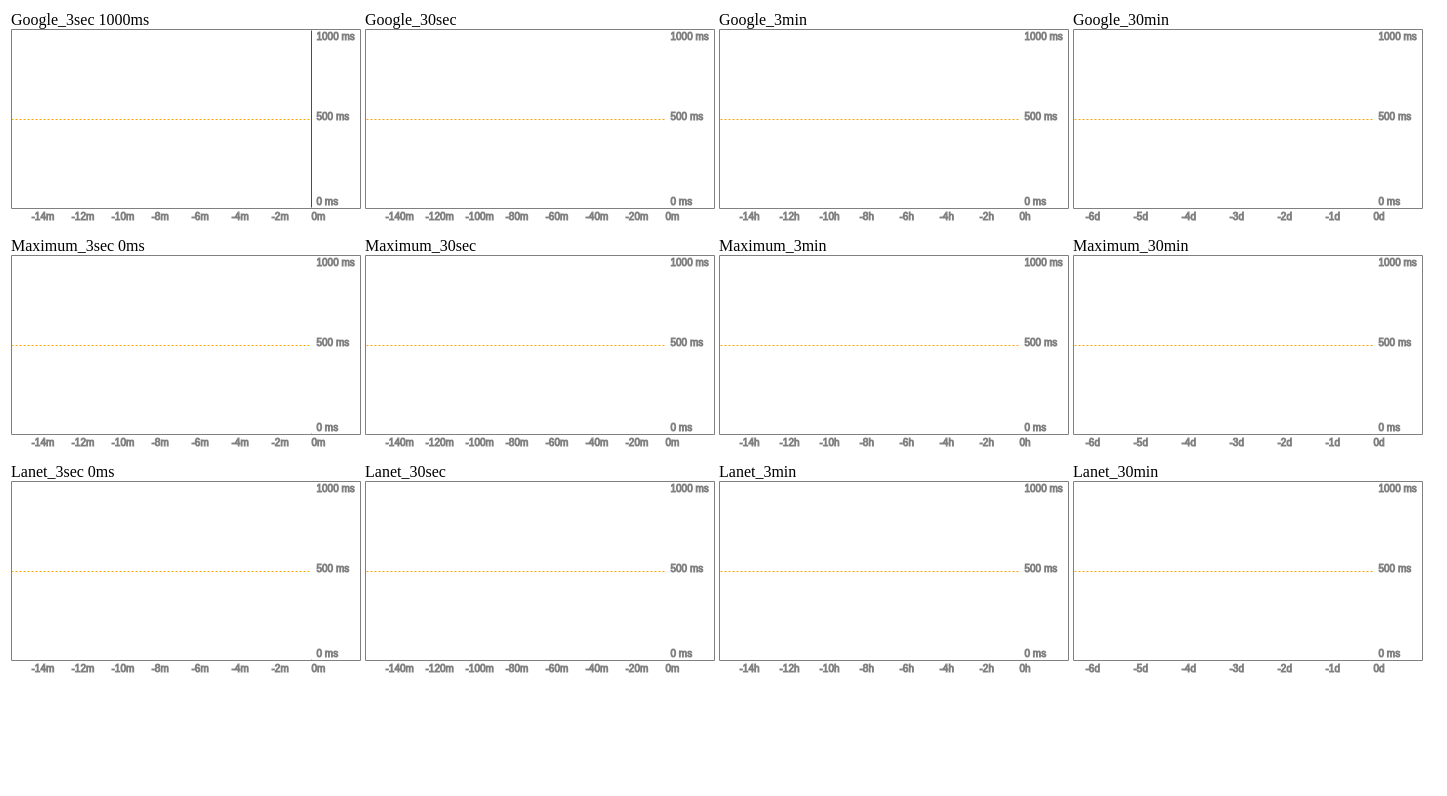
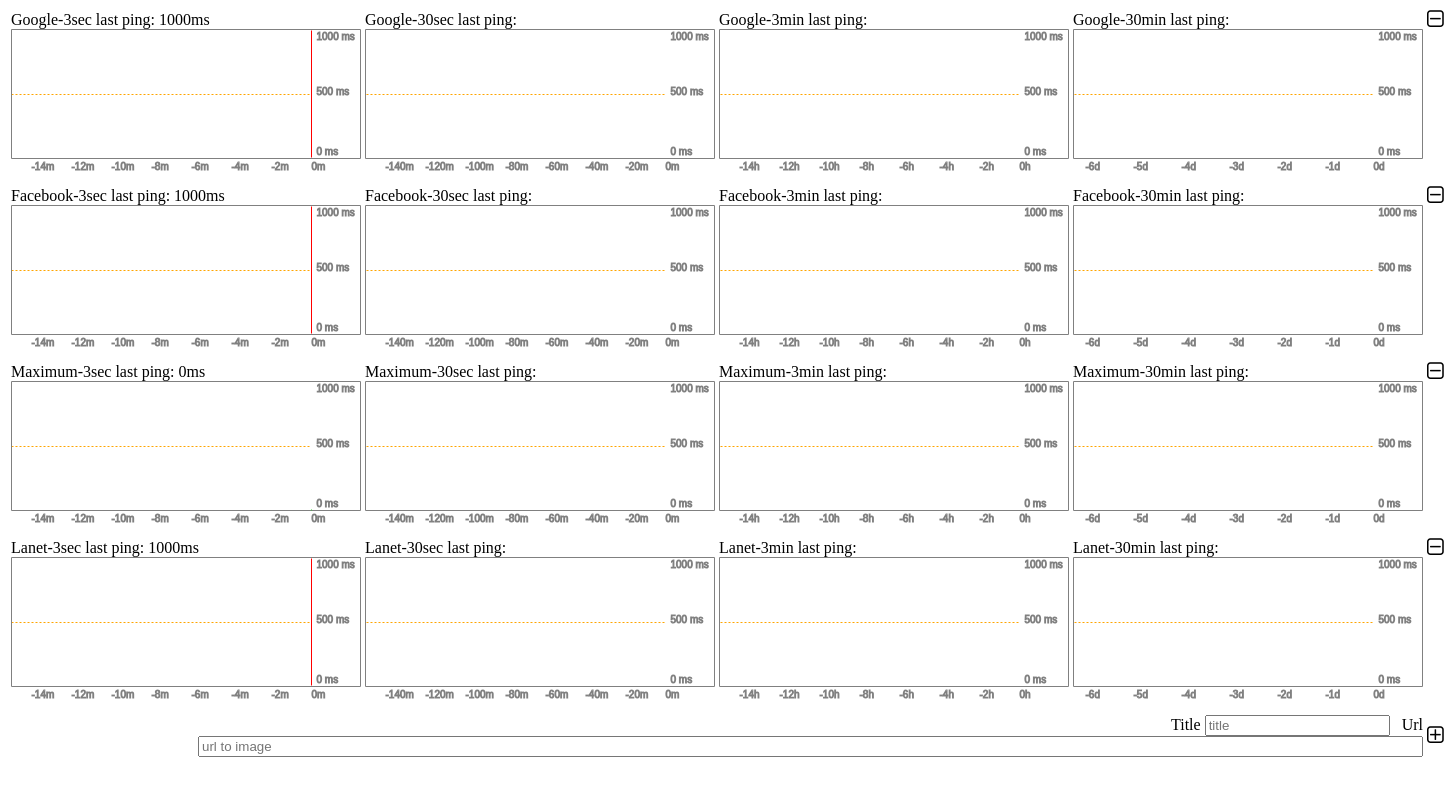
Before and after one commit to kvfomenko/webping, a plain HTML site: page index.html in a window 1280 px wide. Shown: the whole page, 1447 px wide, since content can reach past the window. Drawn offline with nearby package versions, Linux system fonts and the light colour scheme.

Commit message:
added ability to add or remove ping source

```diff
--- a/index.html
+++ b/index.html
@@ -2,34 +2,91 @@
 <html lang="en">
 <head>
 <TITLE>WEB-PING</TITLE>
-<script src="https://ajax.googleapis.com/ajax/libs/jquery/3.4.1/jquery.min.js"></script>
-<script src="/webping/webping.js"></script>
+<link rel="stylesheet" href="https://stackpath.bootstrapcdn.com/font-awesome/4.7.0/css/font-awesome.min.css">
+<script type="text/javascript" src="https://code.jquery.com/jquery-3.4.1.min.js" integrity="sha256-CSXorXvZcTkaix6Yvo6HppcZGetbYMGWSFlBw8HfCJo=" crossorigin="anonymous"></script>
+<script type="text/javascript" src="webping.js"></script>
+<script type="text/javascript">
+	var w=350;
+	var h=150;
 
-<script>
-var w=350;h=200;
+	function get() {
+		var p_data = localStorage.getItem('ping_list');
+		if (p_data) {
+			var p = JSON.parse(p_data);
+		} else {
+			p = [];
+		}
+		return p;
+	}
+
+	function set(i, title, url) {
+		console.log('set:' + i + ':' + title + ', ' + url);
+		var p = get();
+		p[i] = {"title":title, "url":url};
+		localStorage.setItem('ping_list', JSON.stringify(p));
+	}
+
+	function add() {
+		var p = get();
+		set(p.length, $("#title").val(), $("#url").val());
+		window.location.reload();
+	}
+
+	function del(i) {
+		var p = get();
+		console.log('del:' + i + ':' + p[i].title + ', ' + p[i].url);
+		p.splice(i);
+
+		localStorage.setItem('ping_list', JSON.stringify(p));
+		window.location.reload();
+	}
+
+	function set_default() {
+		var p = get();
+		if (p.length === 0) {
+			set(0, "Google", "https://www.google.com/favicon.ico");
+			set(1, "Facebook", "https://www.facebook.com/favicon.ico");
+			set(2, "Maximum", "https://maximuma.net/wp-content/uploads/2019/07/cropped-minloggS-1-32x32.png");
+			set(3, "Lanet", "https://www.lanet.ua/favicon.ico");
+		}
+	}
+
 </script>
 </head>
 <body>
 <table border="0">
-<tr>
-<td><script>renderPingGraphic('Google_3sec', 'https://www.google.com/favicon.ico', 3000, w, h);</script></td>
-<td><script>renderPingGraphic('Google_30sec', '-', 3000*10, w, h, 'Google_3sec');</script></td>
-<td><script>renderPingGraphic('Google_3min', '-', 3000*10*6, w, h, 'Google_30sec');</script></td>
-<td><script>renderPingGraphic('Google_30min', '-', 3000*10*6*10, w, h, 'Google_3min');</script></td>
-</tr>
-<tr>
-<td><script>renderPingGraphic('Maximum_3sec', 'https://maximuma.net/wp-content/uploads/2018/10/logofooter1.png', 3000, w, h);</script></td>
-<td><script>renderPingGraphic('Maximum_30sec', '-', 3000*10, w, h, 'Maximum_3sec');</script></td>
-<td><script>renderPingGraphic('Maximum_3min', '-', 3000*10*6, w, h, 'Maximum_30sec');</script></td>
-<td><script>renderPingGraphic('Maximum_30min', '-', 3000*10*6*10, w, h, 'Maximum_3min');</script></td>
+<script type="text/javascript">
+	set_default();
+	var p = get();
+
+	for (var i=0; i<p.length; i++) {
+		document.write('<tr><td>');
+		renderPingGraphic(p[i].title + '-3sec', p[i].url, 3000, w, h);
+		document.write('</td><td>');
+		renderPingGraphic(p[i].title + '-30sec', '-', 3000*10, w, h, p[i].title + '-3sec');
+		document.write('</td><td>');
+		renderPingGraphic(p[i].title + '-3min', '-', 3000*10*6, w, h, p[i].title + '-30sec');
+		document.write('</td><td>');
+		renderPingGraphic(p[i].title + '-30min', '-', 3000*10*6*10, w, h, p[i].title + '-3min');
+		document.write('</td><td style="text-align: right; vertical-align: top;">');
+		document.write('<i class="fa fa-minus-square-o fa-lg" aria-hidden="true" onClick="del('+i+')" style="cursor:pointer;" title="Add new url for ping"></i>');
+		document.write('</td></tr>');
+	}
+</script>
+
+<tr><td colspan="4" align="right">
+	<form>
+	<label for="title" class="msg">Title</label>
+	<input class="form-control" type="text" id="title" name="url" placeholder="title">&nbsp;&nbsp;
+	<label for="url" class="msg">Url</label>
+	<input class="form-control" type="text" id="url" name="url" placeholder="url to image" size="150">
+	</form>
+</td>
+<td align="right">
+	<i class="fa fa-plus-square-o fa-lg" aria-hidden="true" onClick="add()" style="cursor:pointer;" title="Add new url for ping"></i>
+</td>
 </tr>
 
-<tr>
-<td><script>renderPingGraphic('Lanet_3sec', 'https://www.lanet.ua/assets/images/others/transparent.png', 3000, w, h);</script></td>
-<td><script>renderPingGraphic('Lanet_30sec', '-', 3000*10, w, h, 'Lanet_3sec');</script></td>
-<td><script>renderPingGraphic('Lanet_3min', '-', 3000*10*6, w, h, 'Lanet_30sec');</script></td>
-<td><script>renderPingGraphic('Lanet_30min', '-', 3000*10*6*10, w, h, 'Lanet_3min');</script></td>
-</tr>
 </table>
 
 </body>
--- a/webping.js
+++ b/webping.js
@@ -253,7 +253,7 @@ Ping.prototype.ping = function(source, callback) {
 
 	function renderPingGraphic(name, imgsrc, ping_interval, width, height, rel_name) {
 		localStorage.setItem('interval_' + name, ping_interval);
-		document.write(name + ' <span id="span_' + name + '"></span><br/>');
+		document.write(name + ' last ping: <span id="span_' + name + '"></span><br/>');
 		document.write('<canvas id="canvas_' + name + '" width="' + width + '" height="' + height + '"></canvas>');
 		var c = document.getElementById('canvas_' + name);
 		var ctx = c.getContext('2d');
```
